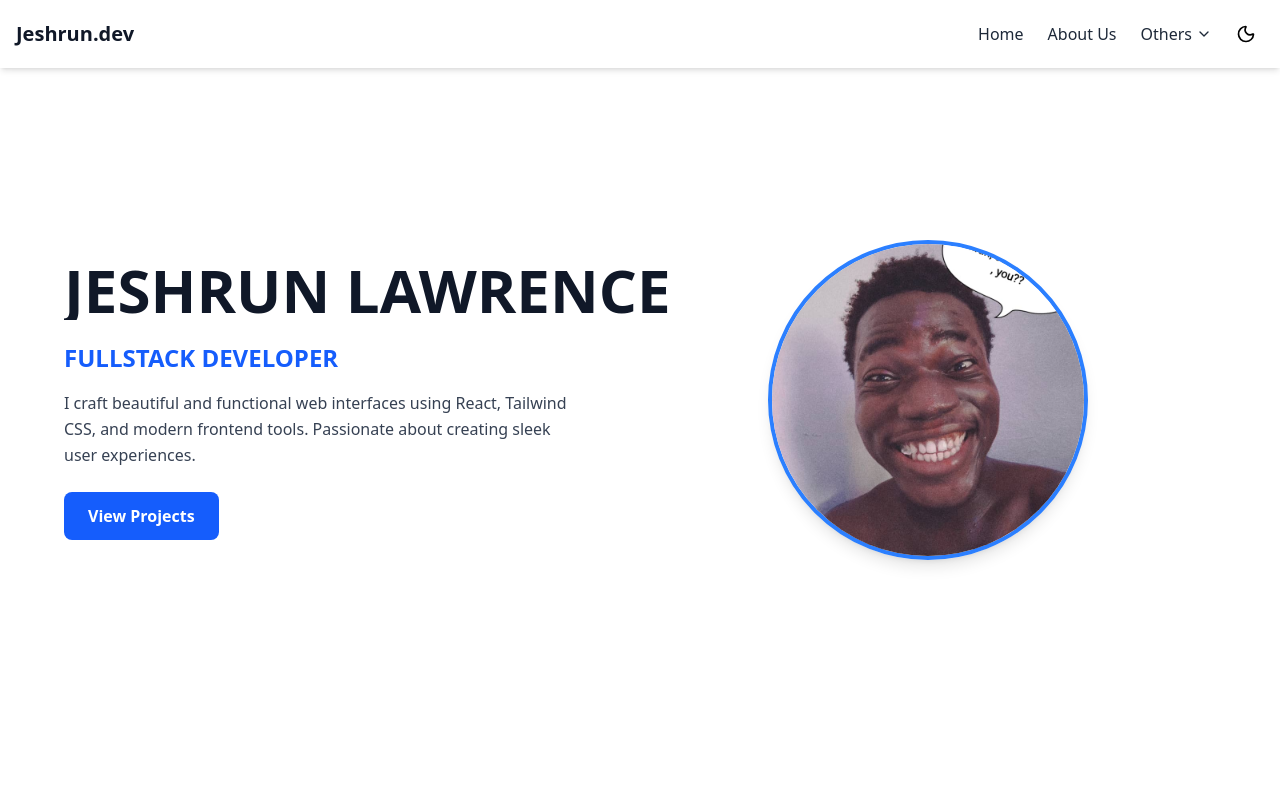
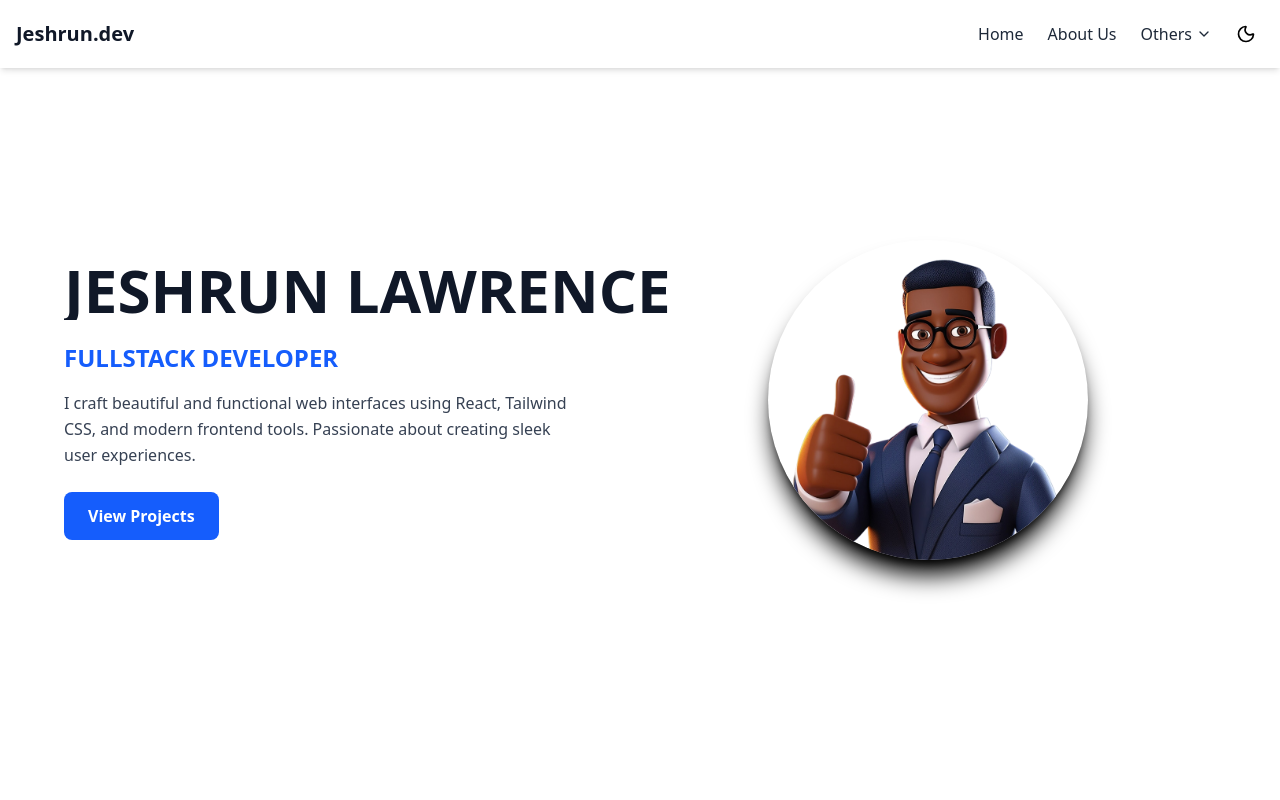
Before and after one commit to jesh-dev/Portfolio-Jesh, a React (Vite) app: page / in a window 1280 px wide. Shown: the top 800 px of the page. Built offline with nearby package versions, Linux system fonts and the light colour scheme.

Commit message:
Implement code changes to enhance functionality and improve performance

```diff
--- a/src/Components/Hero.jsx
+++ b/src/Components/Hero.jsx
@@ -1,6 +1,6 @@
 // Hero.jsx
 import { motion } from "framer-motion";
-import Profile from '../assets/Images/profile.png';
+import Profile from '../assets/Images/mrj.png';
 import "../index.css"
 
 export default function Hero() {
@@ -47,7 +47,7 @@ export default function Hero() {
         <img
           src= {Profile} // Replace with your path
           alt="Jeshrun Lawrence"
-          className="w-64 h-64 md:w-80 md:h-80 rounded-full object-cover border-4 border-blue-500 shadow-lg"
+          className="w-64 h-64 md:w-80 md:h-80 rounded-full object-cover border-0 shadow-xl shadow-black border-blue-500"
         />
       </motion.div>
     </section>
```
Also changed, not shown: src/assets/Images/mrj.png (added).
